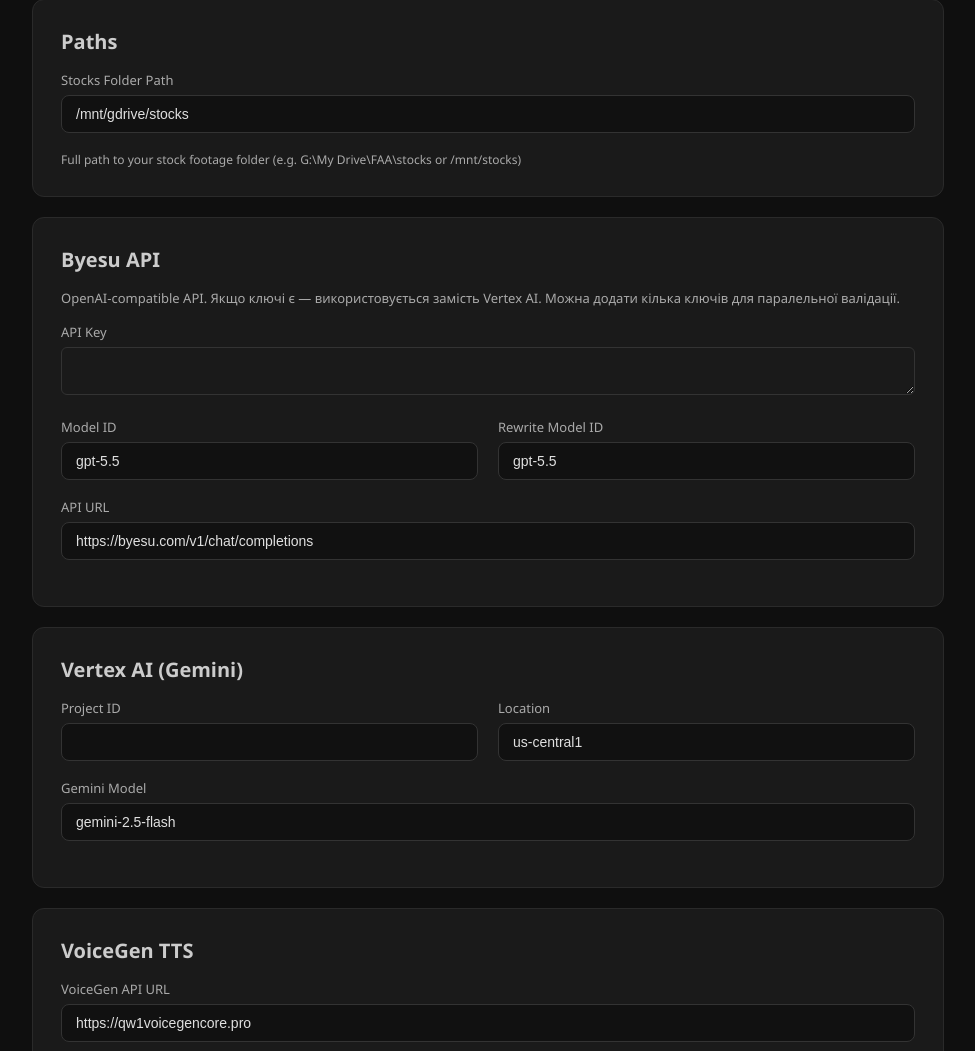
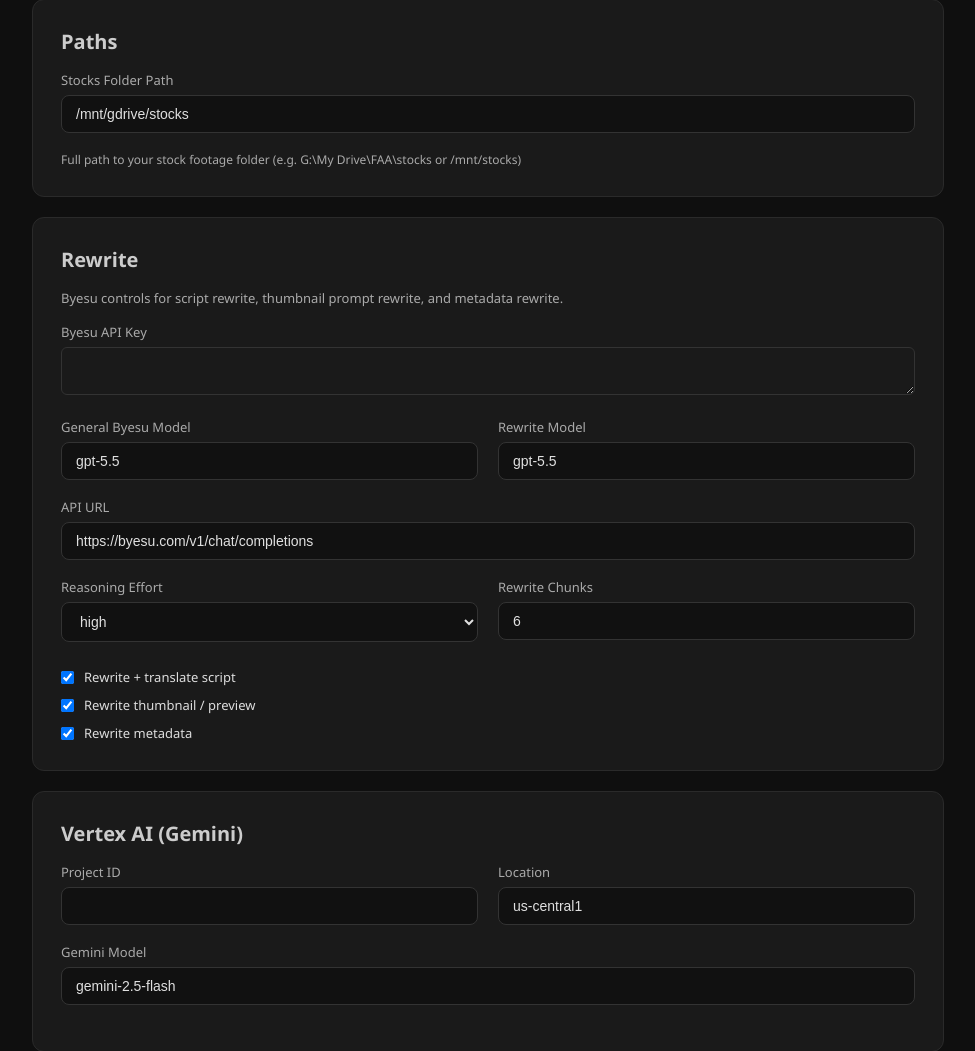
Before and after one commit to Maks12123343/FAA, a Flask app: page /settings in a window 1280 px wide. Shown: the part 3404-4455 px from the top of the page, without its empty margins (152-1127 px from the left). Run offline with Flask 3, Linux system fonts and the light colour scheme; parts of the project's set-up code (start-up, migrations or seed data) failed here and were passed over; some libraries are stand-ins or nearby versions.

Commit message:
Add rewrite controls to settings

```diff
--- a/backend/war_pipeline.py
+++ b/backend/war_pipeline.py
@@ -475,9 +475,13 @@ def produce(prepare_id: str, niche: str, language: str, emit=None,
 
     # ---- thumbnail analysis (library pipeline only) ----
     _thumb_out = os.path.join(proj_dir, "thumbnail_prompt.txt")
-    _skip_thumbnail = os.environ.get("FAA_SKIP_THUMBNAIL", "").strip().lower() in {"1", "true", "yes", "on"}
+    _settings = config.load_settings()
+    _skip_thumbnail = (
+        os.environ.get("FAA_SKIP_THUMBNAIL", "").strip().lower() in {"1", "true", "yes", "on"}
+        or not bool(_settings.get("rewrite_thumbnail_enabled", True))
+    )
     if _skip_thumbnail:
-        log("thumbnail", "FAA_SKIP_THUMBNAIL=1: skipping thumbnail analysis/rewrite")
+        log("thumbnail", "thumbnail rewrite disabled: skipping thumbnail analysis/rewrite")
     elif os.path.exists(_thumb_out):
         try:
             with open(_thumb_out, encoding="utf-8") as _f:
--- a/config.py
+++ b/config.py
@@ -66,6 +66,10 @@ DEFAULT_SETTINGS = {
     "byesu_rewrite_model": "gpt-5.5",
     "byesu_api_url": "https://byesu.com/v1/chat/completions",
     "byesu_reasoning_effort": "high",
+    "rewrite_script_enabled": True,
+    "rewrite_thumbnail_enabled": True,
+    "rewrite_metadata_enabled": True,
+    "rewrite_chunks": 6,
 
     # TTS
     "tts_api_key": "",
@@ -131,6 +135,12 @@ def _coerce_settings(data: dict) -> dict:
         "output_width":  1,
         "output_height": 1,
         "fps":           1,
+        "rewrite_chunks": 3,
+    }
+    bool_fields = {
+        "rewrite_script_enabled",
+        "rewrite_thumbnail_enabled",
+        "rewrite_metadata_enabled",
     }
     for key, (lo, hi) in float_fields.items():
         if key in data:
@@ -146,9 +156,19 @@ def _coerce_settings(data: dict) -> dict:
     for key, minimum in int_fields.items():
         if key in data:
             try:
-                data[key] = max(minimum, int(data[key]))
+                val = max(minimum, int(data[key]))
+                if key == "rewrite_chunks":
+                    val = min(10, val)
+                data[key] = val
             except (TypeError, ValueError):
                 data.pop(key, None)
+    for key in bool_fields:
+        if key in data:
+            val = data[key]
+            if isinstance(val, str):
+                data[key] = val.strip().lower() in {"1", "true", "yes", "on", "checked"}
+            else:
+                data[key] = bool(val)
     # Guard: clip_min <= clip_max
     lo = data.get("clip_min_duration")
     hi = data.get("clip_max_duration")
--- a/templates/settings.html
+++ b/templates/settings.html
@@ -77,22 +77,60 @@
 </div>
 
 <div class="card">
-  <h2>Byesu API</h2>
+  <h2>Rewrite</h2>
   <p style="color:#aaa;font-size:13px;margin-bottom:16px">
-    OpenAI-compatible API. Якщо ключі є — використовується замість Vertex AI. Можна додати кілька ключів для паралельної валідації.
+    Byesu controls for script rewrite, thumbnail prompt rewrite, and metadata rewrite.
   </p>
   <div class="field">
-    <label>API Key</label>
+    <label>Byesu API Key</label>
     <textarea id="byesu_api_key" rows="2" style="width:100%;background:#1a1a1a;color:#e0e0e0;border:1px solid #333;border-radius:6px;padding:8px;font-family:monospace;font-size:13px">{{ settings.byesu_api_key or '' }}</textarea>
   </div>
   <div class="grid-2">
-    <div class="field"><label>Model ID</label>
-      <input type="text" id="byesu_model" value="{{ settings.byesu_model or 'gpt-5.5' }}"></div>
-    <div class="field"><label>Rewrite Model ID</label>
-      <input type="text" id="byesu_rewrite_model" value="{{ settings.byesu_rewrite_model or 'gpt-5.5' }}"></div>
+    <div class="field"><label>General Byesu Model</label>
+      <input type="text" id="byesu_model" list="rewriteModelOptions" value="{{ settings.byesu_model or 'gpt-5.5' }}"></div>
+    <div class="field"><label>Rewrite Model</label>
+      <input type="text" id="byesu_rewrite_model" list="rewriteModelOptions" value="{{ settings.byesu_rewrite_model or 'gpt-5.5' }}">
+      <datalist id="rewriteModelOptions">
+        <option value="gpt-5.5"></option>
+        <option value="gpt-5.4"></option>
+        <option value="gpt-5.4-mini"></option>
+        <option value="gpt-5.6-luna"></option>
+        <option value="gpt-5.6-sol"></option>
+        <option value="gpt-5.6-terra"></option>
+        <option value="gpt-5.4-openai-compact"></option>
+        <option value="claude-fable-5"></option>
+      </datalist>
+    </div>
   </div>
   <div class="field"><label>API URL</label>
     <input type="text" id="byesu_api_url" value="{{ settings.byesu_api_url or 'https://byesu.com/v1/chat/completions' }}"></div>
+  <div class="grid-2">
+    <div class="field">
+      <label>Reasoning Effort</label>
+      <select id="byesu_reasoning_effort">
+        {% set effort = settings.byesu_reasoning_effort or 'high' %}
+        {% for item in ['none','low','medium','high','xhigh'] %}
+        <option value="{{ item }}" {% if effort == item %}selected{% endif %}>{{ item }}</option>
+        {% endfor %}
+      </select>
+    </div>
+    <div class="field"><label>Rewrite Chunks</label>
+      <input type="text" id="rewrite_chunks" value="{{ settings.rewrite_chunks or 6 }}"></div>
+  </div>
+  <div style="display:grid;gap:10px;margin-top:8px">
+    <label style="display:flex;align-items:center;gap:10px;color:#ddd;margin:0">
+      <input type="checkbox" id="rewrite_script_enabled" {% if settings.rewrite_script_enabled %}checked{% endif %} style="width:auto">
+      Rewrite + translate script
+    </label>
+    <label style="display:flex;align-items:center;gap:10px;color:#ddd;margin:0">
+      <input type="checkbox" id="rewrite_thumbnail_enabled" {% if settings.rewrite_thumbnail_enabled %}checked{% endif %} style="width:auto">
+      Rewrite thumbnail / preview
+    </label>
+    <label style="display:flex;align-items:center;gap:10px;color:#ddd;margin:0">
+      <input type="checkbox" id="rewrite_metadata_enabled" {% if settings.rewrite_metadata_enabled %}checked{% endif %} style="width:auto">
+      Rewrite metadata
+    </label>
+  </div>
 </div>
 
 <div class="card">
@@ -235,6 +273,11 @@ function saveSettings() {
     byesu_model:       document.getElementById('byesu_model').value,
     byesu_rewrite_model: document.getElementById('byesu_rewrite_model').value,
     byesu_api_url:     document.getElementById('byesu_api_url').value,
+    byesu_reasoning_effort: document.getElementById('byesu_reasoning_effort').value,
+    rewrite_chunks:    parseInt(document.getElementById('rewrite_chunks').value) || 6,
+    rewrite_script_enabled: document.getElementById('rewrite_script_enabled').checked,
+    rewrite_thumbnail_enabled: document.getElementById('rewrite_thumbnail_enabled').checked,
+    rewrite_metadata_enabled: document.getElementById('rewrite_metadata_enabled').checked,
     tts_api_key:       document.getElementById('tts_api_key').value,
     tts_api_url:       document.getElementById('tts_api_url').value,
     youtube_api_key:   document.getElementById('youtube_api_key').value,
```
Also changed, not shown: backend/rewriter.py (+17 -7 lines).
